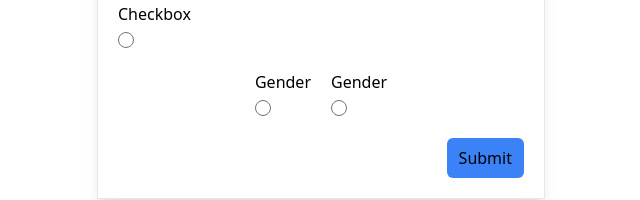
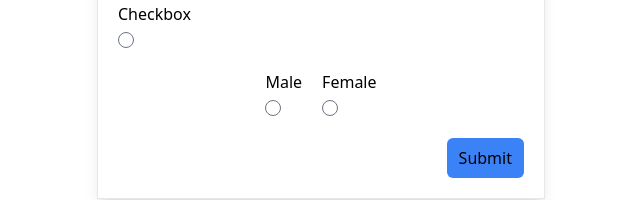
Before and after one commit to rakib-molla/react-reusable-components-module-4-Apollo-2, a React (Vite) app: page / in a window 1280 px wide. Shown: the part 191-391 px from the top of the page, without its empty margins (319-959 px from the left). Built offline with nearby package versions, Linux system fonts and the light colour scheme.

Commit message:
Submit And Input Elements

```diff
--- a/src/App.tsx
+++ b/src/App.tsx
@@ -63,16 +63,16 @@
             type="checkbox"
             errors={errors}
           />
-          <div className="flex gap-5  ">
+          <div className="flex gap-5 items-start justify-start">
             <Input
               register={register("gender")}
-              label="Gender"
+              label="Male"
               type="radio"
               errors={errors}
             />
             <Input
               register={register("gender")}
-              label="Gender"
+              label="Female"
               type="radio"
               errors={errors}
             />
```
